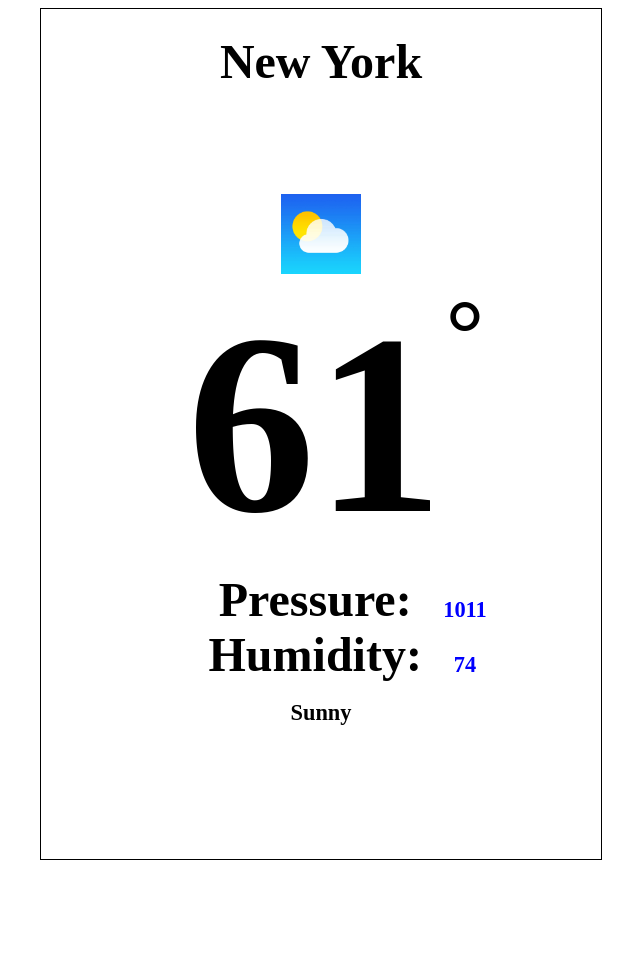
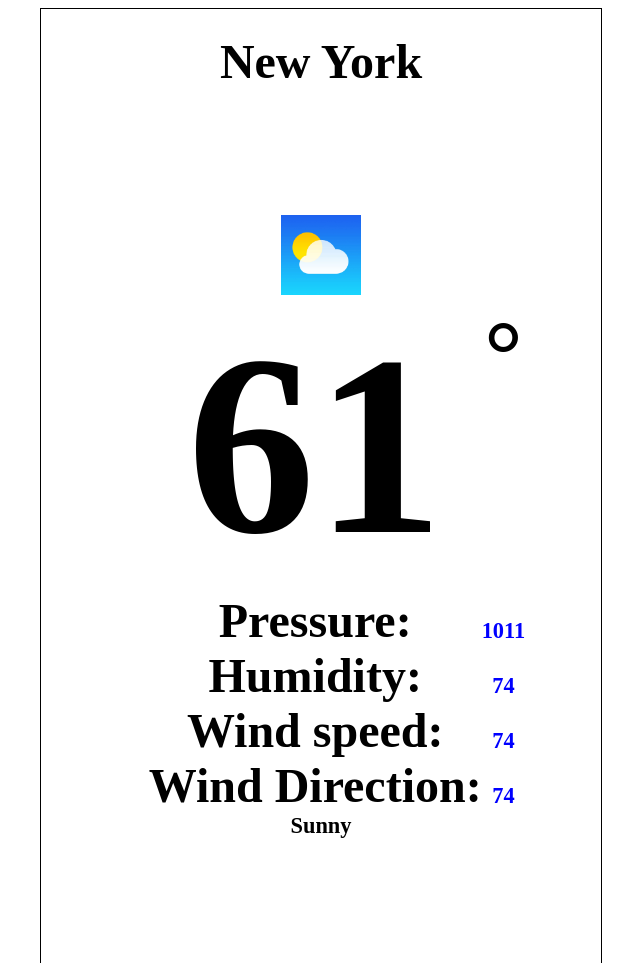
Before and after one commit to aviglazer1998/355-Website, a plain HTML site: page 5.7/index.html in a window 1280 px wide. Shown: the top 963 px of the page, without its empty margins (319-959 px from the left). Before the commit the page ends 868 px from the top, so only its background shows below. Drawn offline with nearby package versions, Linux system fonts and the light colour scheme.

Commit message:
added wind speed and direction

```diff
--- a/5.7/index.html
+++ b/5.7/index.html
@@ -20,7 +20,10 @@
 					<h3 class="pressure">1011</h3>
 					<h2>Humidity:</h2>
 					<h3 class="humidity">74</h3>
-					<br />
+					<h2>Wind speed:</h2>
+					<h3 class="wind">74</h3>
+					<h2>Wind Direction:</h2>
+					<h3 class="windDirection">74</h3>
 				</div>
 				<h3 id="desc">Sunny</h3>
 			</div>
--- a/5.7/script.js
+++ b/5.7/script.js
@@ -26,6 +26,8 @@ $(document).ready(function () {
 		var icon = data.weather[0].icon;
 		var pressure = data.main.pressure;
 		var humidity = data.main.humidity;
+		var wind = data.wind.speed;
+		var windDirection = data.wind.deg;
 
 		$("#city").html(city);
 		$("#temp").html(temp);
@@ -33,5 +35,7 @@ $(document).ready(function () {
 		$("#icon").attr("src", icon);
 		$(".pressure").html(pressure);
 		$(".humidity").html(humidity);
+		$(".wind").html(wind);
+		$(".windDirection").html(windDirection);
 	}
 });
--- a/5.7/styles.css
+++ b/5.7/styles.css
@@ -24,7 +24,7 @@ span {
 
 .container {
 	max-width: 550px;
-	height: 100vh;
+	height: 113vh;
 	border: 1px solid black;
 	margin: 0 auto;
 	text-align: center;
@@ -44,11 +44,9 @@ img {
 	width: 80px;
 }
 
-.pressure {
-	color: blue;
-	margin-top: 25px;
-}
-
+.pressure,
+.wind,
+.windDirection,
 .humidity {
 	color: blue;
 	margin-top: 25px;
```
